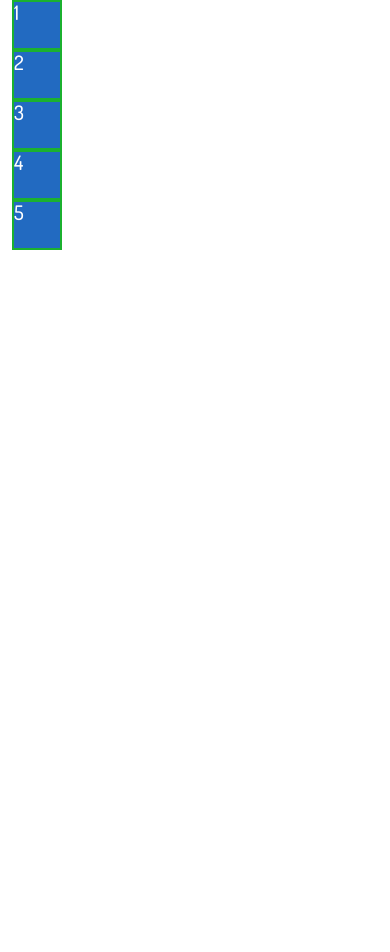
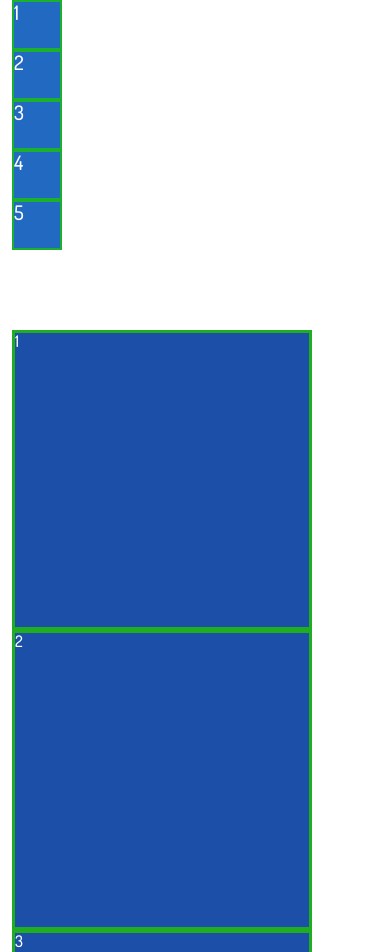
Before and after one commit to humaysafarova/positionProperty, a plain HTML site: page index.html in a window 390 px wide. Shown: the top 952 px of the page. Before the commit the page ends 844 px from the top, so only its background shows below. Drawn offline with nearby package versions, Linux system fonts and the light colour scheme.

Commit message:
cardsass

```diff
--- /dev/null
+++ b/_card.sass
@@ -0,0 +1,20 @@
+#card
+    .box
+        .minibox
+            width: 80px
+            height: 80px
+            border: 3px solid #030303
+            background-color: #ba0c49
+            transition: 2s
+            &:hover
+                width: 200px
+                height: 200px
+                border: 3px solid #d2d427
+            h1
+                color: #ffff
+        @media screen and ( max-width: 600px )
+            .minibox
+                width: 300px
+                height: 300px
+                border: 3px solid #20ad20
+                background-color: #1c50a8
--- a/index.html
+++ b/index.html
@@ -47,7 +47,25 @@
                 </div>
             </div>
         </section>
-
+        <section id="card">
+            <div class="container">
+                <div class="row">
+                    <div class="col-md-12">
+                        <div class="box">
+                            <div class="minibox">
+                                <h1>1</h1>
+                            </div>
+                            <div class="minibox">
+                                <h1>2</h1>
+                            </div>
+                            <div class="minibox">
+                                <h1>3</h1>
+                            </div>
+                        </div>
+                    </div>
+                </div>
+            </div>
+        </section>
     </main>
 
     <footer>
--- a/style.sass
+++ b/style.sass
@@ -1,2 +1,3 @@
 @import main
 @import demo
+@import card
```
Also changed, not shown: style.css, 1 other file.
